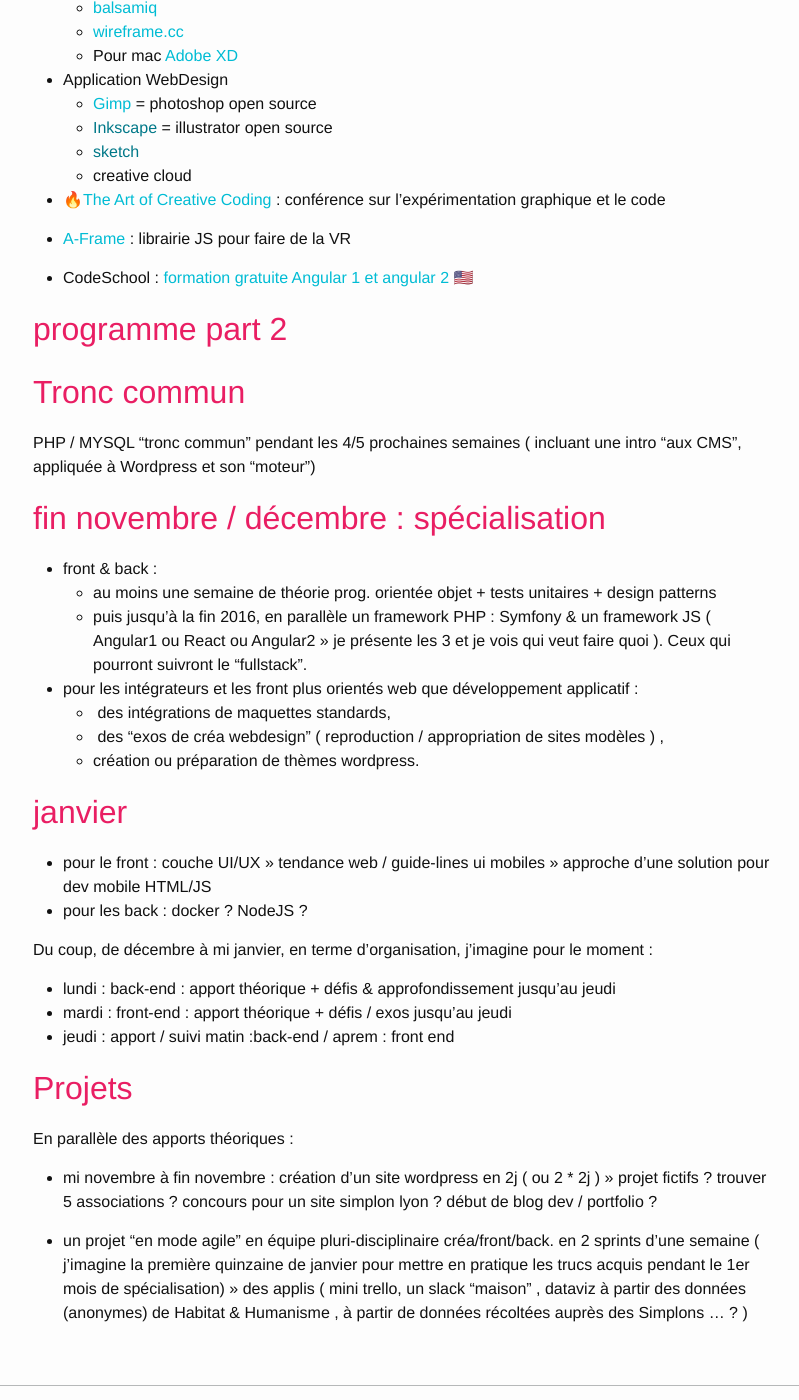
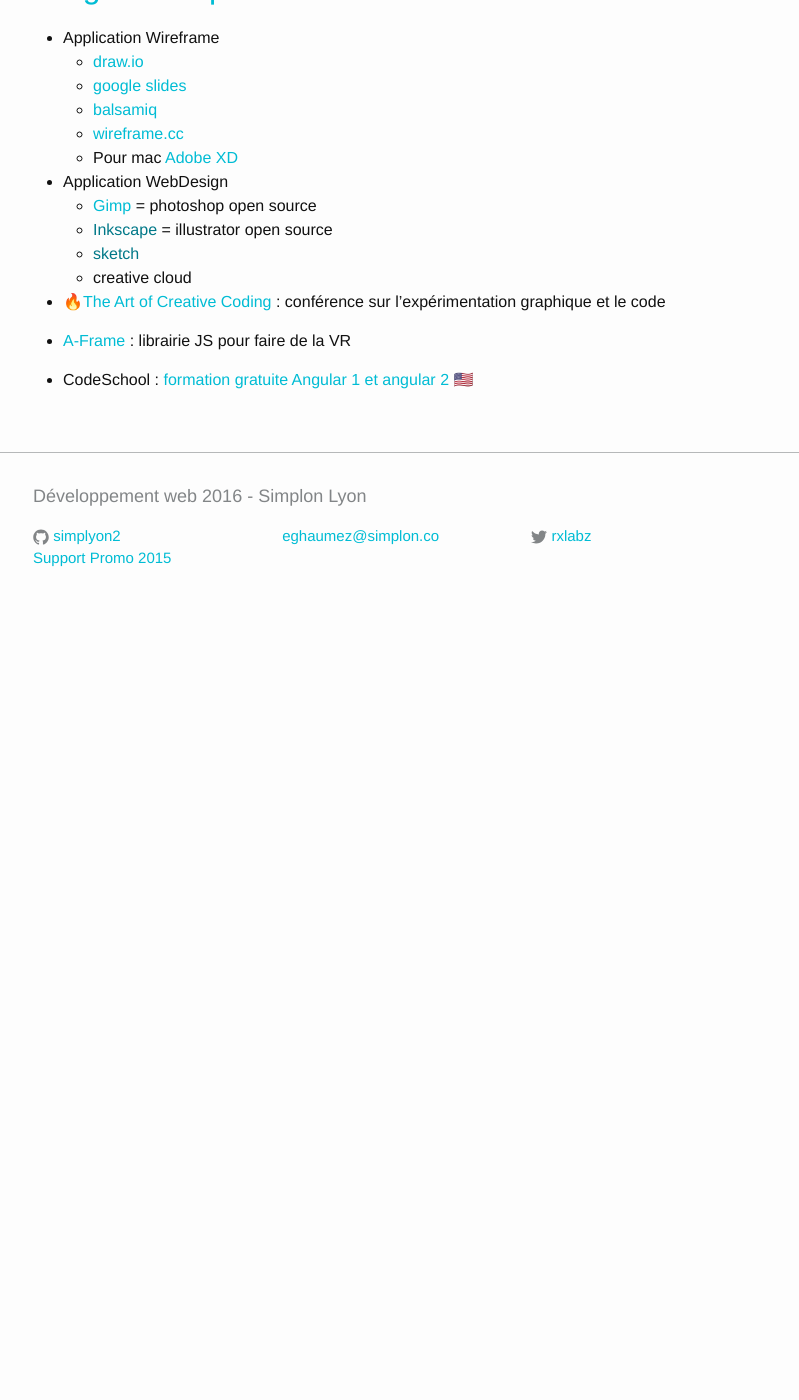
Before and after one commit to cappert/support, a Jekyll site: the page built from _posts/2016-10-10-semaine15.md, in a window 1280 px wide and 1400 px high, scrolled down 4742 px. Shown: the whole window, without its empty margins (237-1036 px from the left). Built offline with Jekyll 4.4.1, drawn with Linux system fonts in a browser that asks for light colours; emoji names are drawn with the system emoji font; after the commit the page ends 5372 px from its top, so only the background shows below that; some of the changed text lies outside the part shown.

Commit message:
programme

```diff
--- a/_posts/2016-10-10-semaine15.md
+++ b/_posts/2016-10-10-semaine15.md
@@ -216,39 +220,3 @@
 - [A-Frame](https://aframe.io) : librairie JS pour faire de la VR
 
 - CodeSchool : [formation gratuite Angular 1 et angular 2 :us:](https://www.codeschool.com/pages/angular-1-vs-2)
-
-## programme part 2
-
-
-## Tronc commun
-PHP / MYSQL "tronc commun" pendant les 4/5 prochaines semaines ( incluant une intro "aux CMS", appliquée à Wordpress et son "moteur")
-
-## fin novembre / décembre : spécialisation
-
-- front & back :
-  - au moins une semaine de théorie prog. orientée objet + tests unitaires + design patterns
-  - puis jusqu’à la fin 2016, en parallèle un framework PHP : Symfony & un framework JS ( Angular1 ou React ou Angular2 » je présente les 3 et je vois qui veut faire quoi ). Ceux qui pourront suivront le "fullstack".
-- pour les intégrateurs et les front plus orientés web que développement applicatif :
-  -  des intégrations de maquettes standards,
-  -  des "exos de créa webdesign" ( reproduction / appropriation de sites modèles ) ,
-  - création ou préparation de thèmes wordpress.
-
-## janvier
-
-- pour le front : couche UI/UX » tendance web / guide-lines ui mobiles » approche d’une solution pour dev mobile HTML/JS
-- pour les back : docker ? NodeJS ?
-
-
-Du coup, de décembre à mi janvier, en terme d’organisation, j’imagine pour le moment :
-- lundi : back-end : apport théorique + défis & approfondissement jusqu’au jeudi
-- mardi : front-end : apport théorique + défis / exos jusqu’au jeudi
-- jeudi : apport / suivi matin :back-end / aprem : front end
-
-
-## Projets
-
-En parallèle des apports théoriques :
-
-- mi novembre à fin novembre : création d’un site wordpress en 2j ( ou 2 * 2j ) » projet fictifs ? trouver 5 associations ? concours pour un site simplon lyon ? début de blog dev / portfolio ?
-
-- un projet "en mode agile" en équipe pluri-disciplinaire créa/front/back. en 2 sprints d’une semaine ( j'imagine la première quinzaine de janvier pour mettre en pratique les trucs acquis pendant le 1er mois de spécialisation) » des applis ( mini trello, un slack "maison" , dataviz à partir des données (anonymes) de Habitat & Humanisme , à partir de données récoltées auprès des Simplons … ? )
```
Also changed, not shown: other parts of _posts/2016-10-10-semaine15.md (+4 -0 lines).
